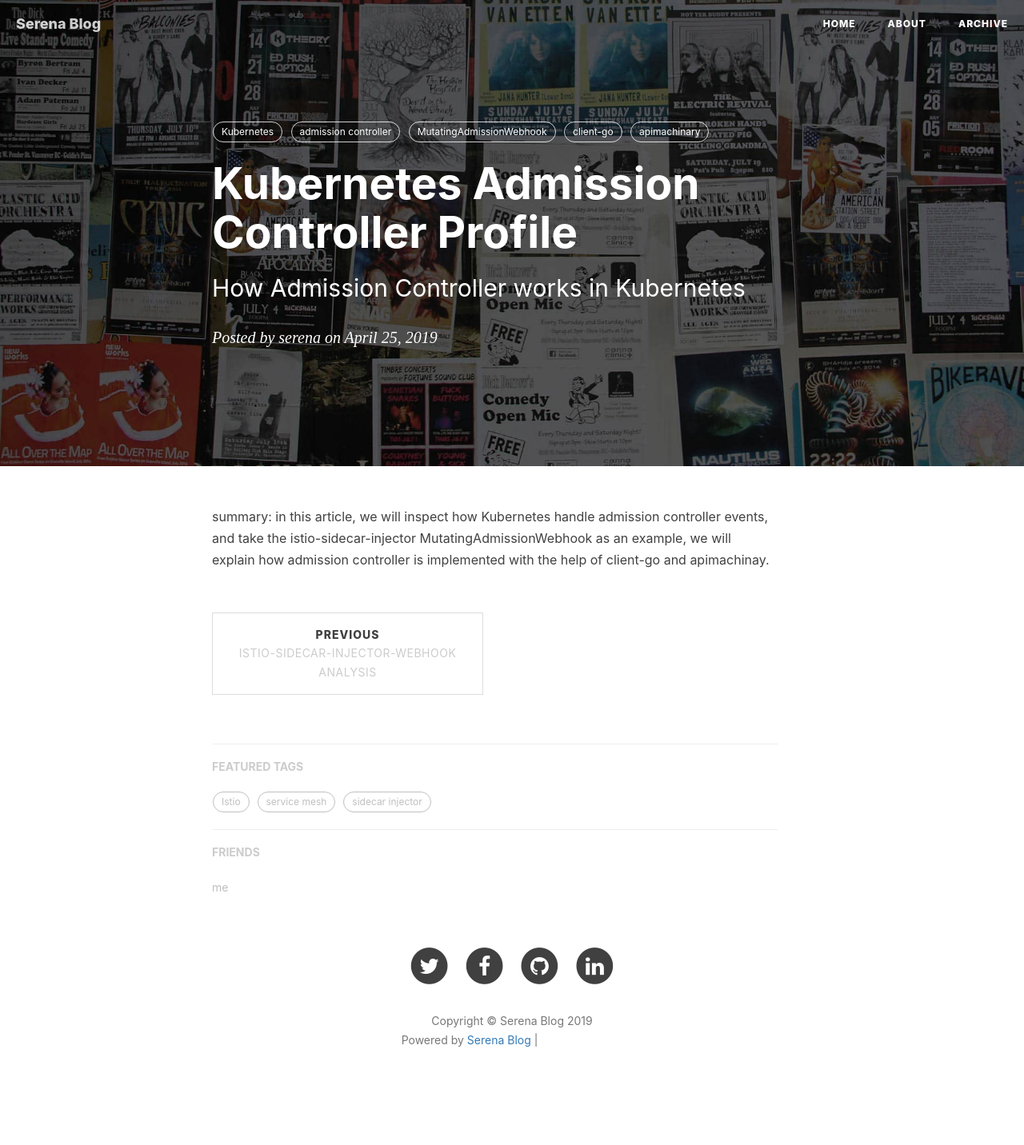
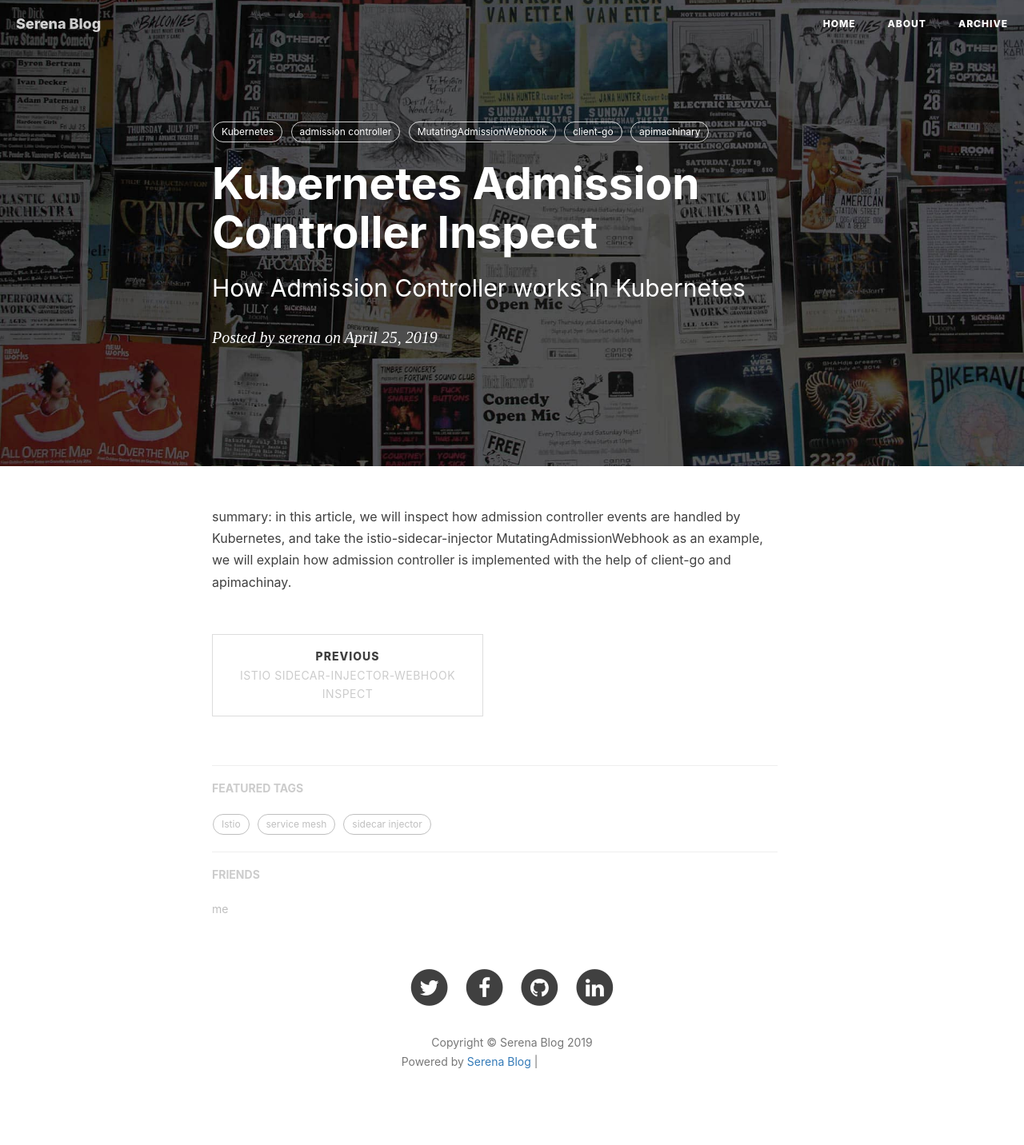
Before and after one commit to SerenaFeng/SerenaFeng.github.io, a Jekyll site: the page built from _posts/2019-04-25-kubernetes-admission-controller-inspect.md, in a window 1280 px wide. Shown: the whole page at 80% size. Built offline with Jekyll 4.4.1, drawn with Linux system fonts in a browser that asks for light colours; nearby versions of some CDN libraries; comment, search, counter and statistics services are not loaded; before the commit the page ends 1405 px from its top, so only the background shows below that; grey boxes are pictures that could not be loaded.

```diff
--- a/_posts/2019-04-15-istio-sidecar-injector-webhook.md
+++ b/_posts/2019-04-15-istio-sidecar-injector-webhook-inspect.md
@@ -1,7 +1,7 @@
 ---
 layout: post
-title: "istio-sidecar-injector-webhook analysis"
-subtitle: 'How istio sidecar injector works'
+title: "Istio sidecar-injector-webhook Inspect"
+subtitle: 'How sidecar-injector-webhook works in Istio'
 author: 'serena'
 head-style: text
 tags:
--- a/_posts/2019-04-25-kubernetes-admission-controller.md
+++ b/_posts/2019-04-25-kubernetes-admission-controller-inspect.md
@@ -1,6 +1,6 @@
 ---
 layout: post
-title: "Kubernetes Admission Controller Profile"
+title: "Kubernetes Admission Controller Inspect"
 subtitle: 'How Admission Controller works in Kubernetes'
 author: 'serena'
 head-style: text
@@ -12,6 +12,6 @@
   - apimachinary
 ---
 
-summary: in this article, we will inspect how Kubernetes handle admission controller events, and
-         take the istio-sidecar-injector MutatingAdmissionWebhook as an example, we will explain
+summary: in this article, we will inspect how admission controller events are handled by Kubernetes,
+         and take the istio-sidecar-injector MutatingAdmissionWebhook as an example, we will explain
          how admission controller is implemented with the help of client-go and apimachinay.
```
Also changed, not shown: _posts/2019-04-10-istio-sidecar-injector-overview.md (renamed from _posts/2019-04-10-istio-sidecar-injector.md).
